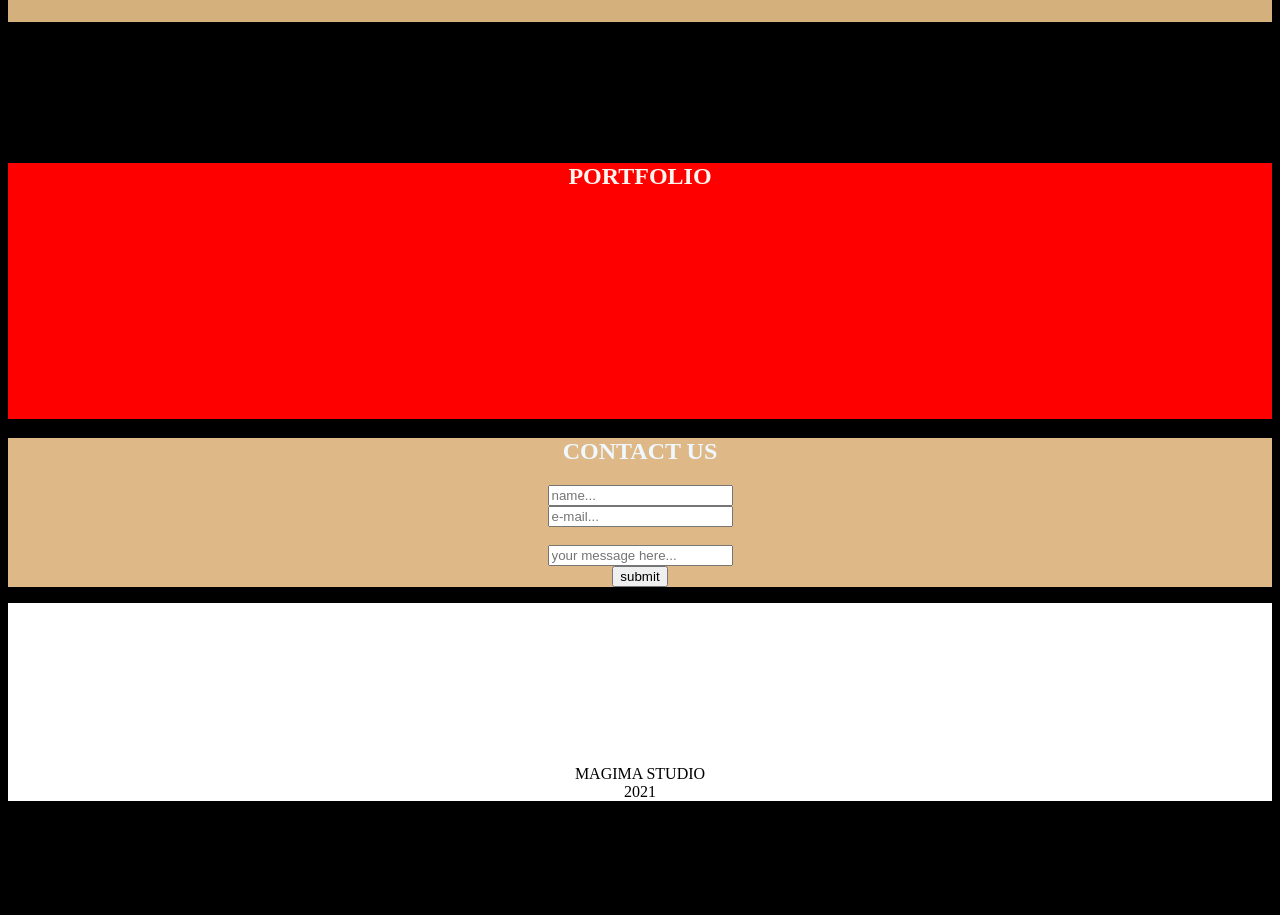
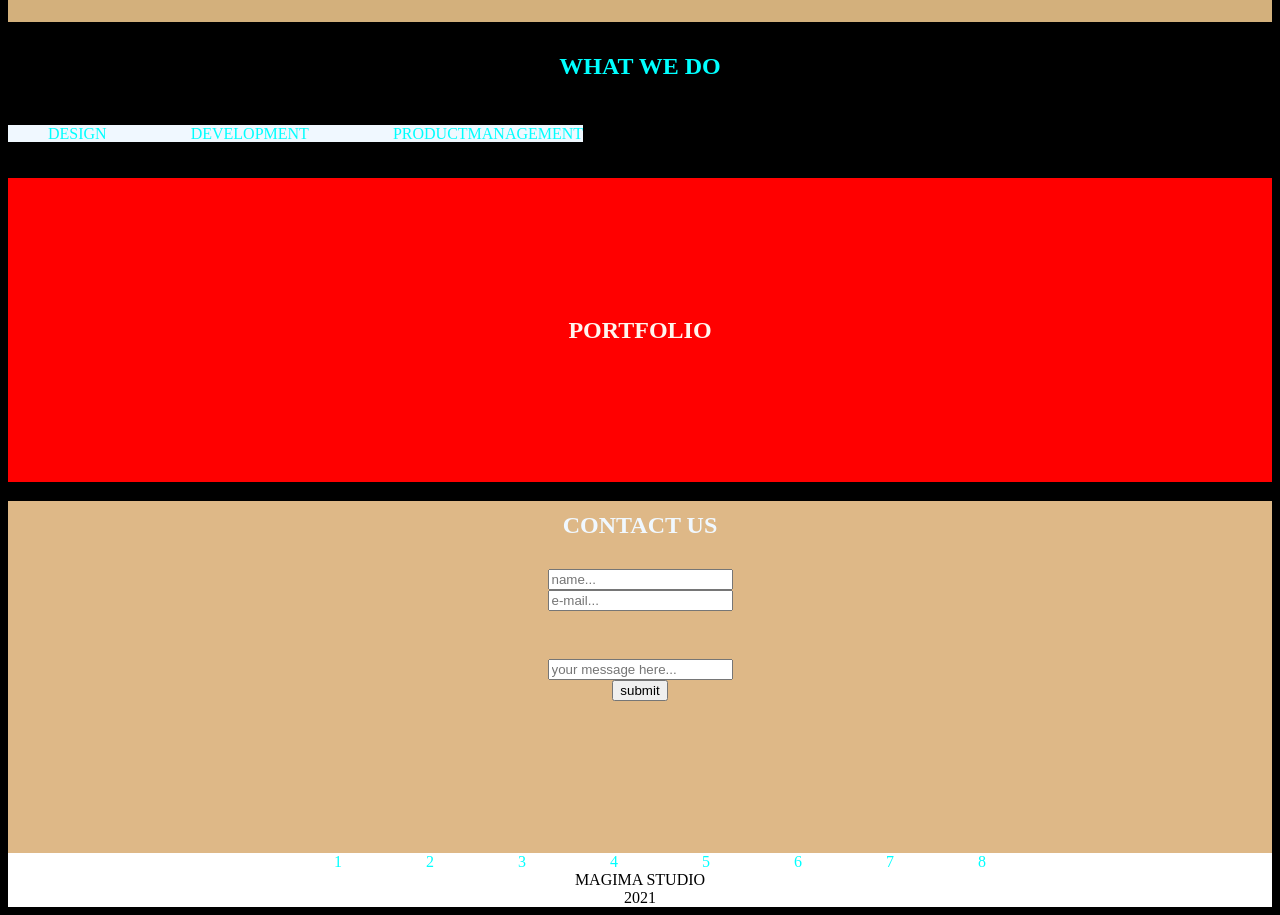
Before and after one commit to keithkirui91/week3project, a plain HTML site: page index.html in a window 1280 px wide. Shown: the part 780-1695 px from the top of the page. Before the commit the page ends 1589 px from the top, so only its background shows below. Drawn offline with Linux system fonts and the light colour scheme.

Commit message:
update index.html and style.css
changing list display to inline

```diff
--- a/index.html
+++ b/index.html
@@ -47,9 +47,11 @@
 
     <section class="what-we-do">
         <h2>WHAT WE DO</h2>
-        <div class="design">DESIGN</div>
-        <div class="development">development</div>
-        <div class="product management">PRODUCT MANAGEMENT</div>
+        <ul>
+            <li>DESIGN</li>
+            <li>DEVELOPMENT</li>
+            <li>PRODUCTMANAGEMENT</li>
+        </ul>
     </section>
 
 
@@ -91,17 +93,18 @@
 <footer>
     <div class="socials">
         <ul class="list-items">
-            <li></li>
-            <li></li>
-            <li></li>
-            <li></li>
-            <li></li>
-            <li></li>
-            <li></li>
-            <li></li>
+            <li>1</li>
+            <li>2</li>
+            <li>3</li>
+            <li>4</li>
+            <li>5</li>
+            <li>6</li>
+            <li>7</li>
+            <li>8</li>
 
 
         </ul>
+        <br>
         MAGIMA STUDIO<br>
         2021
     </div>
--- a/style.css
+++ b/style.css
@@ -6,6 +6,7 @@ html{
 header{
     width: 100%;
     height: 22rem;
+    line-height: 4rem;
     text-align: center;
     color: #fff;
 
@@ -16,31 +17,35 @@ header{
     text-align: center;
     background-color: rgb(245, 244, 244);
     color: rgb(61, 19, 19);
-
     height: 10rem;
+    line-height: 3rem;
 
 }
 
 .ser-vice{
     text-align: center;
     background-color: rgb(211, 176, 124);
-    color: black;
+    color: rgb(109, 109, 109);
     height: 14rem;
+    line-height: 3rem;
 
 
 }
 
 .what-we-do{
-    align-items: inline;
+    text-align: center;
+    background-color: aliceblue;
+    color: aqua;
     display: inline;
+    height: 12rem;
+    line-height: 3rem;
+}
 
-    height: 8rem;
-}
 .portfolio{
-    height: 16rem;
+    height: 19rem;
     background-color: red;
     text-align: center;
-
+    line-height: 19rem;
     color: seashell;
 }
 
@@ -48,6 +53,8 @@ header{
     background-color: burlywood;
     text-align: center;
     color: aliceblue;
+    height: 22rem;
+    line-height: 3rem;
 
 
 }
@@ -57,8 +64,14 @@ footer{
     background-color: #fff;
 
 }
+
 ul{
     text-decoration: none;
     display: inline;
-
+    word-spacing: 5rem;
+    width: 100%;
 }
+li{
+    display: inline;
+    color: aqua;
+}
```
